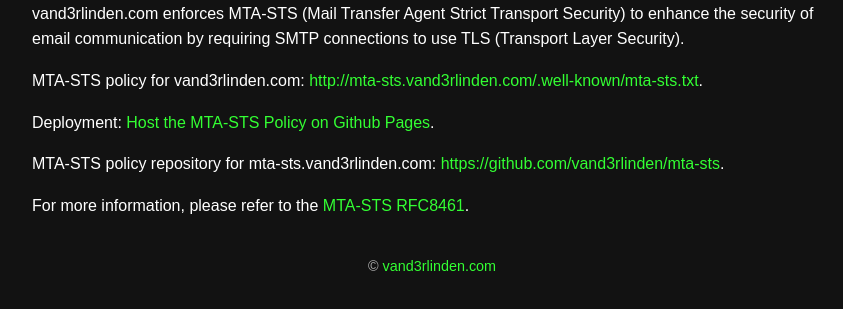
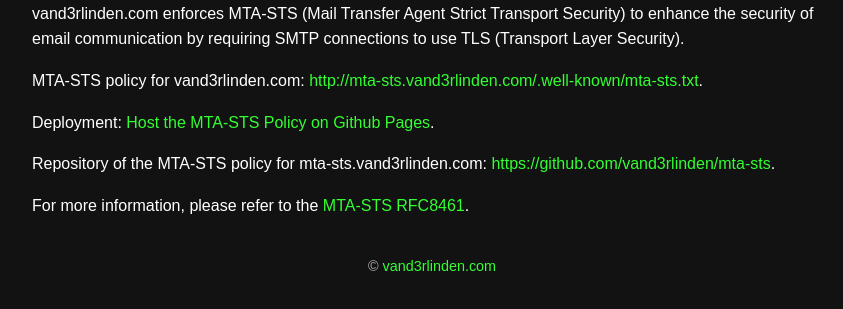
Before and after one commit to vand3rlinden/mta-sts, a plain HTML site: page index.html in a window 1280 px wide. Shown: the part 99-408 px from the top of the page, without its empty margins (208-1051 px from the left). Drawn offline with Linux system fonts and the light colour scheme.

Commit message:
Update index.html

```diff
--- a/index.html
+++ b/index.html
@@ -49,7 +49,7 @@
         <p>vand3rlinden.com enforces MTA-STS (Mail Transfer Agent Strict Transport Security) to enhance the security of email communication by requiring SMTP connections to use TLS (Transport Layer Security).</p>
         <p>MTA-STS policy for vand3rlinden.com: <a href="http://mta-sts.vand3rlinden.com/.well-known/mta-sts.txt" target="_blank">http://mta-sts.vand3rlinden.com/.well-known/mta-sts.txt</a>.</p>
         <p>Deployment: <a href="https://vand3rlinden.com/post/mta-sts-explained/#implement-an-mta-sts-policy-for-a-domain" target="_blank">Host the MTA-STS Policy on Github Pages</a>.</p>
-        <p>MTA-STS policy repository for mta-sts.vand3rlinden.com: <a href="https://github.com/vand3rlinden/mta-sts" target="_blank">https://github.com/vand3rlinden/mta-sts</a>.</p>
+        <p>Repository of the MTA-STS policy for mta-sts.vand3rlinden.com: <a href="https://github.com/vand3rlinden/mta-sts" target="_blank">https://github.com/vand3rlinden/mta-sts</a>.</p>
 
         <p>For more information, please refer to the <a href="https://datatracker.ietf.org/doc/html/rfc8461" target="_blank">MTA-STS RFC8461</a>.</p>
     </div>
```
